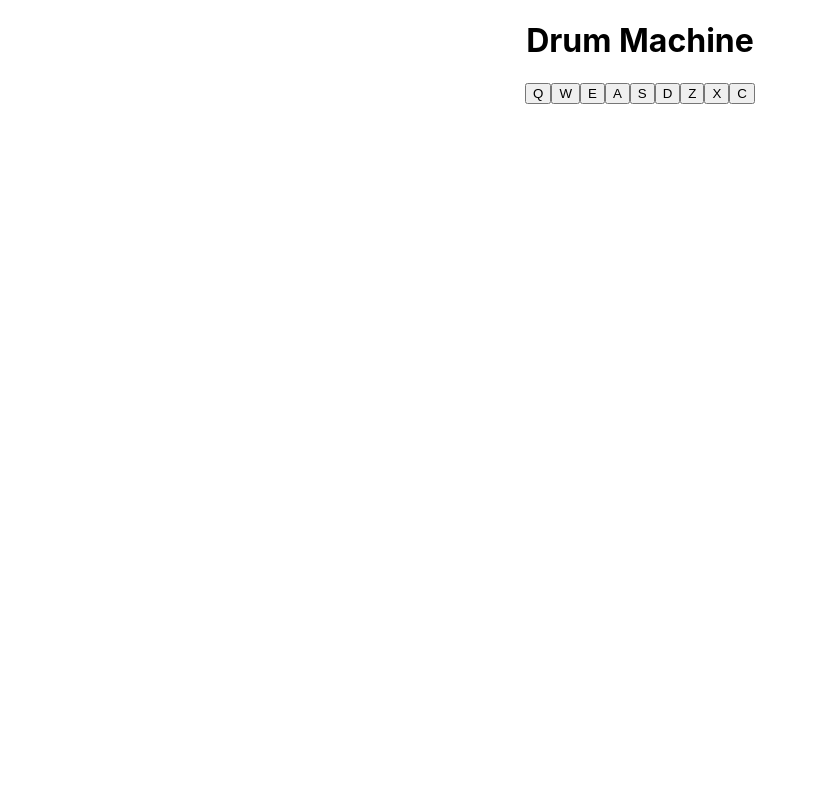
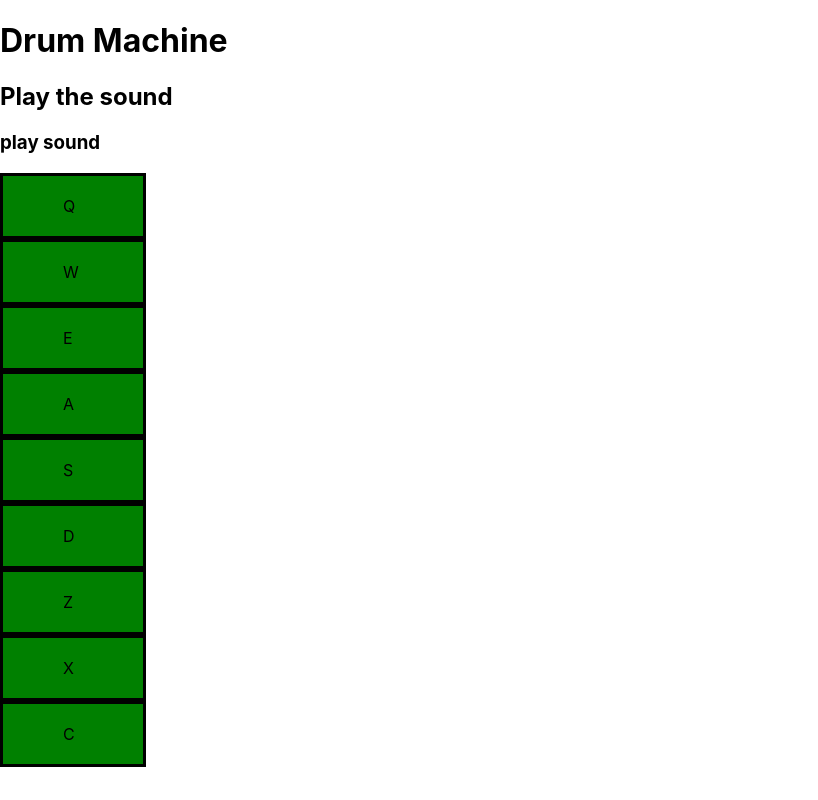
Before and after one commit to pierrelstan/drumMachime, a React (Create React App) app: page / in a window 1280 px wide. Shown: the whole page, without its empty margins (0-818 px from the left). Built offline with nearby package versions, Linux system fonts and the light colour scheme.

Commit message:
enable the sound to play with onclick and edit the drumdata id and name

```diff
--- a/src/App.css
+++ b/src/App.css
@@ -1,32 +1,7 @@
-.App {
-  text-align: center;
+.drum-pad {
+  padding: 20px 60px;
+  background-color: green;
+  width: 20px;
+  border-color: rebeccapurple;
+  border:solid;
 }
-
-.App-logo {
-  animation: App-logo-spin infinite 20s linear;
-  height: 40vmin;
-}
-
-.App-header {
-  background-color: #282c34;
-  min-height: 100vh;
-  display: flex;
-  flex-direction: column;
-  align-items: center;
-  justify-content: center;
-  font-size: calc(10px + 2vmin);
-  color: white;
-}
-
-.App-link {
-  color: #61dafb;
-}
-
-@keyframes App-logo-spin {
-  from {
-    transform: rotate(0deg);
-  }
-  to {
-    transform: rotate(360deg);
-  }
-}
--- a/src/App.js
+++ b/src/App.js
@@ -1,13 +1,21 @@
 import React, { Component } from 'react';
 import './App.css';
-import Drum from "./components/drum";
+import DrumPad from "./components/drumpad";
+
 
 class App extends Component {
+  state = {
+    display: "Play the sound"
+  }
   render() {
+   const {display }= this.state;
     return (
-      <div className="App">
+      <div id="drum-machine">
         <h1>Drum Machine</h1>
-        <Drum />
+        <h2>{display}</h2>
+        <DrumPad
+
+        />
       </div>
     );
   }
--- a/src/components/drum.js
+++ b/src/components/drum.js
@@ -1,30 +1,26 @@
 import React from 'react';
 
-const Drum =()=>
-{
-    let drum = drumData.map((data) => {
-        return <button scr={data.url} >{data.name}</button>
-    })
-    return (
-        <div>
-            {drum}
+const Drum = ({id, Sound,Name,onClick})=> (
+
+            <div onClick={() => onClick(Sound, Name, id)} className="drum-pad" id={id}>
+            <audio key={id} src={Sound} className="clip" id={id} />{id}
+
         </div>
     )
 
-}
 
 export default Drum;
 
 
 export let drumData = [
-    { name: "Q", url: "https://res.cloudinary.com/dteuk7cbl/video/upload/v1543518593/Audio/Kick_09.mp3", id: "Kick" },
-    { name: "W", url: "https://res.cloudinary.com/dteuk7cbl/video/upload/v1543518918/Audio/Clap_07.mp3", id: "Clap" },
-    { name: "E", url: "https://res.cloudinary.com/dteuk7cbl/video/upload/v1543519191/Audio/Cymbal_04.mp3", id: "Cymbal" },
-    { name: "A", url: "https://res.cloudinary.com/dteuk7cbl/video/upload/v1543695082/Audio/Bass_Drop_10_hr24ur.mp3", id: "Bass" },
-    { name: "S", url: "https://res.cloudinary.com/dteuk7cbl/video/upload/v1546536047/Audio/Lex_Luger_-_Choir_c.mp3", id: "Choir" },
-    { name: "D", url: "https://res.cloudinary.com/dteuk7cbl/video/upload/v1546536943/Audio/Crash_01.mp3", id: "Crash" },
-    { name: "Z", url: "https://res.cloudinary.com/dteuk7cbl/video/upload/v1546539980/Audio/Conga_Damp.mp3", id: "Conngo_Damp" },
-    { name: "X", url: "https://res.cloudinary.com/dteuk7cbl/video/upload/v1546540110/Audio/Lex_Hi-Hat_1.mp3", id: "Lex_Hi-Hat" },
-    { name: "C", url: "https://res.cloudinary.com/dteuk7cbl/video/upload/v1546541304/Audio/CardiakClap.mp3", id: "CardiakClap" },
+    { id: "Q", url: "https://res.cloudinary.com/dteuk7cbl/video/upload/v1543518593/Audio/Kick_09.mp3", name: "Kick" },
+    { id: "W", url: "https://res.cloudinary.com/dteuk7cbl/video/upload/v1543518918/Audio/Clap_07.mp3", name: "Clap" },
+    { id: "E", url: "https://res.cloudinary.com/dteuk7cbl/video/upload/v1543519191/Audio/Cymbal_04.mp3",name: "Cymbal" },
+    { id: "A", url: "https://res.cloudinary.com/dteuk7cbl/video/upload/v1543695082/Audio/Bass_Drop_10_hr24ur.mp3", name: "Bass" },
+    { id: "S", url: "https://res.cloudinary.com/dteuk7cbl/video/upload/v1546536047/Audio/Lex_Luger_-_Choir_c.mp3", name: "Choir" },
+    { id: "D", url: "https://res.cloudinary.com/dteuk7cbl/video/upload/v1546536943/Audio/Crash_01.mp3", name: "Crash" },
+    { id: "Z", url: "https://res.cloudinary.com/dteuk7cbl/video/upload/v1546539980/Audio/Conga_Damp.mp3", name: "Conngo_Damp" },
+    { id: "X", url: "https://res.cloudinary.com/dteuk7cbl/video/upload/v1546540110/Audio/Lex_Hi-Hat_1.mp3", name: "Lex_Hi-Hat" },
+    { id: "C", url: "https://res.cloudinary.com/dteuk7cbl/video/upload/v1546541304/Audio/CardiakClap.mp3", name: "CardiakClap" },
 
 ];
--- /dev/null
+++ b/src/components/drumpad.js
@@ -0,0 +1,62 @@
+import React, { Component } from "react";
+import Drum, { drumData }from "./drum";
+
+class DrumPad extends Component {
+   state={
+       display:"play sound"
+   }
+
+//fix Arrow biding
+PlaySound=(Sound,Name)=>{
+
+    this.audio = new Audio(Sound);
+    this.audio.currentTime = 0;
+    this.audio.play();
+    console.log(Name)
+console.log("i want to plays")
+this.setState({
+    display: Name
+})
+}
+    componentDidMount(){
+    document.addEventListener("keydown", this.handleKeyDown);
+    window.focus();
+    }
+    componentWillMount(){
+        document.removeEventListener("keydown",this.handleKeyDown)
+    }
+    //Arrow fix binding
+    handleKeyDown=(event)=>{
+        const {id, Sound, Name} = this.props;
+        this.audio = new Audio(Sound);
+    if (event.keyCode=== id){
+        this.audio.play();
+        this.audio.currentTime = 0;
+        this.setState({
+            display: Name
+        })
+    }
+    }
+    render(){
+       const {display}= this.state;
+        return (
+            <div>
+                <h3 id="display">{display}</h3>
+                {
+                    drumData.map((data)=>
+                        <Drum
+                        Name={data.name}
+                        Sound={data.url}
+                        key={data.id}
+                        id={data.id}
+                        onClick={this.PlaySound}
+                            handleKeyDown={this.handleKeyDown}
+                        />
+                     )
+                }
+
+            </div>
+        )
+    }
+}
+export default DrumPad;
```
